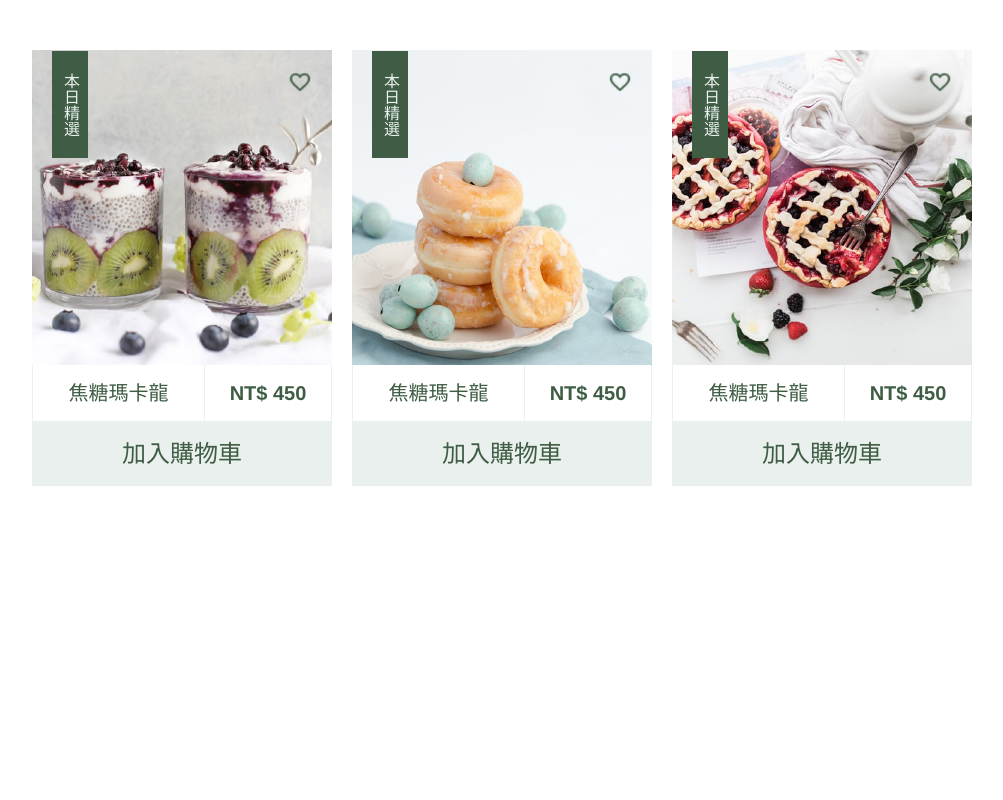
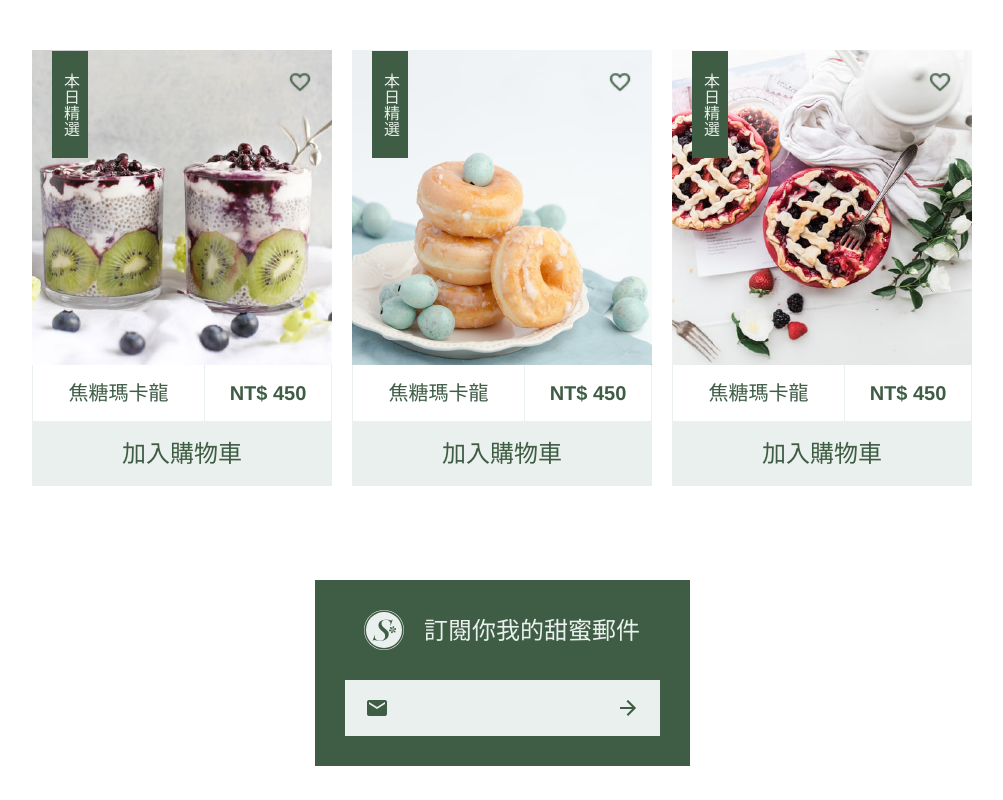
Before and after one commit to Lin4611/sweet-taste, a React (Vite) app: page / in a window 1280 px wide. Shown: the part 2315-3115 px from the top of the page, without its empty margins (138-1141 px from the left). Before the commit the page ends 2861 px from the top, so only its background shows below. Built offline with nearby package versions, Linux system fonts and the light colour scheme.

Commit message:
feat: complete subscription section in Footer

```diff
--- a/src/components/Footer.tsx
+++ b/src/components/Footer.tsx
@@ -1,14 +1,30 @@
-const Footer =()=>{
-    return(
-    <footer className="w-full mx-auto flex flex-col">
-        <section className="w-full flex">
-
-        </section>
-        <section className="w-full">
-
-        </section>
+import logo from "../assets/img/logo/logo-light.svg";
+import mail_icon from "../assets/img/icon/mail-24px.png";
+import subscribe_btn_icon from "../assets/img/icon/arrow_forward-24px.png"
+const Footer = () => {
+  return (
+    <footer className="max-w-[375px] w-full mx-auto flex flex-col py-[34px]">
+      <section className="w-full flex flex-col bg-primary h-[186px] py-[30px] items-center justify-between">
+        <div className="flex w-[276px] items-center justify-between">
+          <img
+            src={logo}
+            alt=""
+            className="w-[40px] h-[40px] object-cover aspect-square"
+          />
+          <h3 className="text-title text-soft leading-[29px] font-Neue">
+            訂閱你我的甜蜜郵件
+          </h3>
+        </div>
+        <div className="flex w-full items-center h-14 relative px-[30px]">
+          <img src={mail_icon} alt="" className="z-100 w-6 h-6 object-cover absolute left-[50px]" />
+          <input type="email" className="bg-soft h-full w-[251px] focus:outline-none focus:ring-0 pl-16" />
+          <button type="button" className="px-5 py-4 bg-soft hover:bg-accent active:bg-accent">
+            <img src={subscribe_btn_icon} alt="" className="h-6 w-6" />
+          </button>
+        </div>
+      </section>
+      <section className="w-full"></section>
     </footer>
-    )
-
-}
-export default Footer
+  );
+};
+export default Footer;
```
